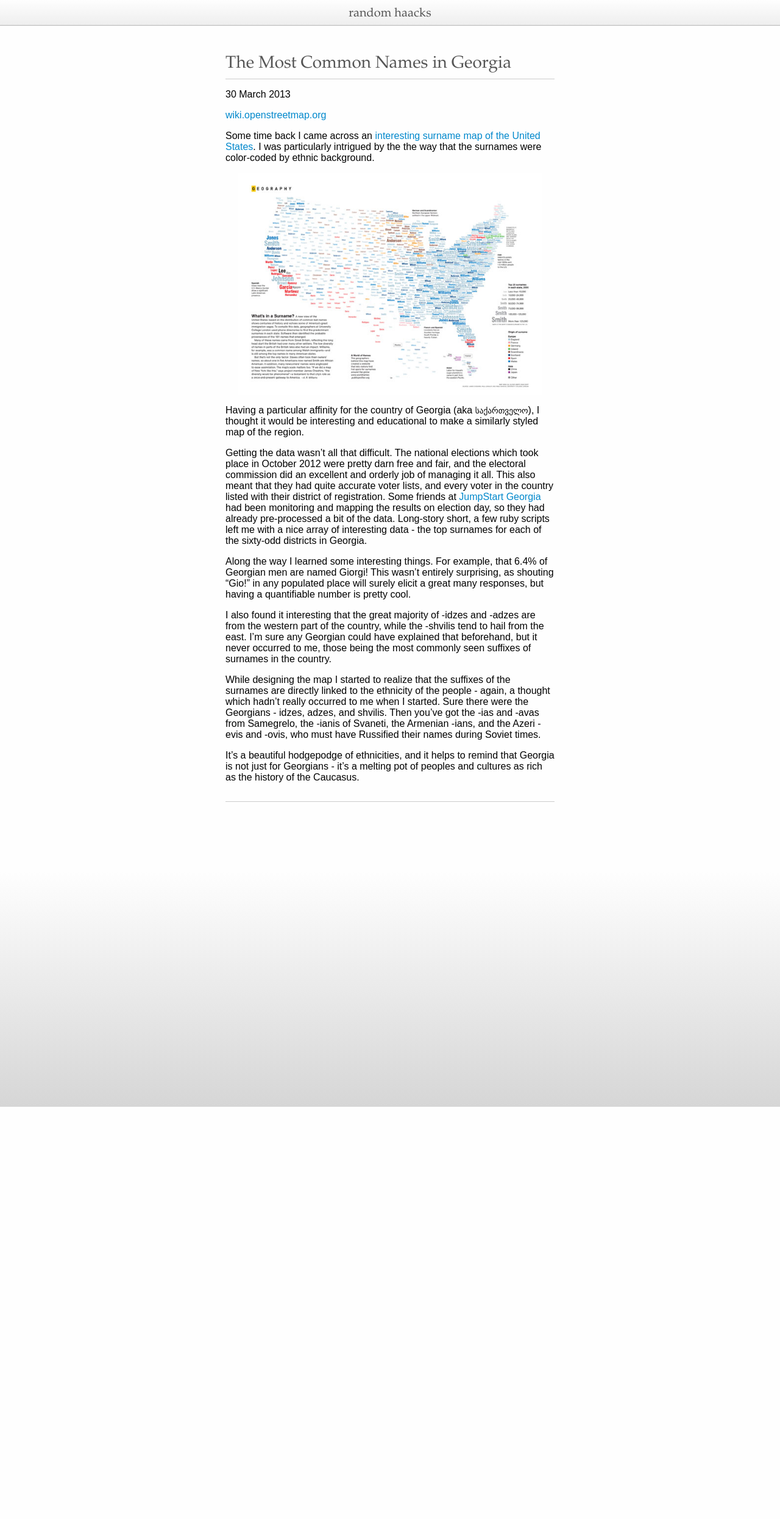
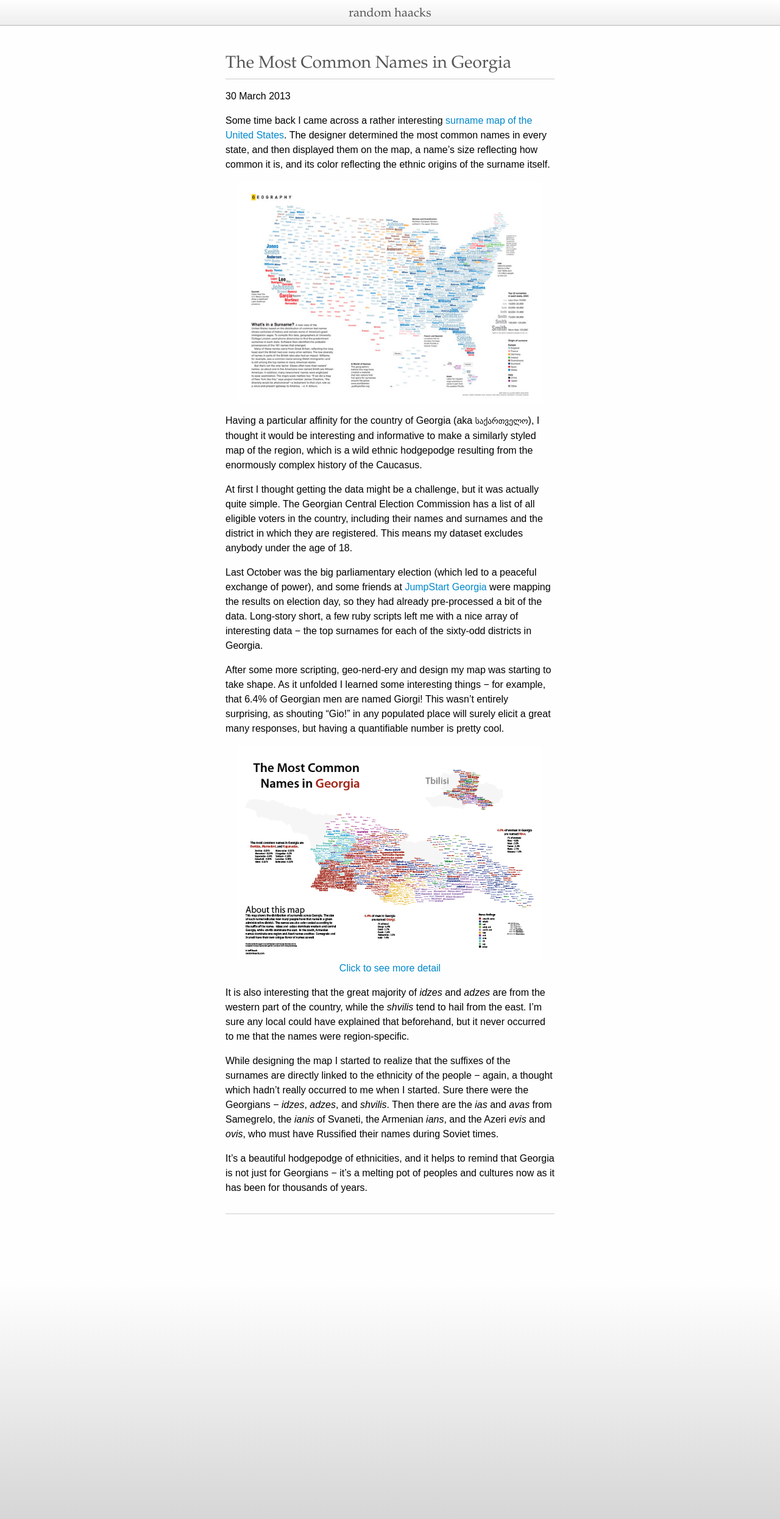
Before and after one commit to jeffhaack/randomhaacks, a Jekyll site: the page built from _posts/blog/2013-03-30-the_most_common_names_in_georgia.md, in a window 1280 px wide. Shown: the whole page at 61% size. Built offline with Jekyll 4.4.1, drawn with Linux system fonts in a browser that asks for light colours; Markdown is read by kramdown in place of the engine named in the settings; comment, search, counter and statistics services are not loaded; before the commit the page ends 1815 px from its top, so only the background shows below that.

Commit message:
fixing georgia blog

```diff
--- a/_posts/blog/2013-03-30-the_most_common_names_in_georgia.md
+++ b/_posts/blog/2013-03-30-the_most_common_names_in_georgia.md
@@ -10,20 +10,24 @@ thumbnail: /assets/thumbs/names_georgia_blog_thumb.png
 ================
 <span class="postdate">30 March 2013</span>
 
-[wiki.openstreetmap.org](http://wiki.openstreetmap.org/)
-
-Some time back I came across an <a href="http://spatialanalysis.co.uk/2011/01/whats-in-a-surname/" target="blank">interesting surname map of the United States</a>. I was particularly intrigued by the the way that the surnames were color-coded by ethnic background.
+Some time back I came across a rather interesting <a href="http://spatialanalysis.co.uk/2011/01/whats-in-a-surname/" target="blank">surname map of the United States</a>. The designer determined the most common names in every state, and then displayed them on the map, a name's size reflecting how common it is, and its color reflecting the ethnic origins of the surname itself.
 
 <a href="http://spatialanalysis.co.uk/2011/01/whats-in-a-surname/" target="blank"><img src="/assets/images/georgia_name_map/surnames_usa.jpg" width="500" alt="USA Surname Map" /></a>
 
-Having a particular affinity for the country of Georgia (aka <span class="smaller">საქართველო</span>), I thought it would be interesting and educational to make a similarly styled map of the region.
+Having a particular affinity for the country of Georgia (aka <span class="smaller">საქართველო</span>), I thought it would be interesting and informative to make a similarly styled map of the region, which is a wild ethnic hodgepodge resulting from the enormously complex history of the Caucasus.
 
-Getting the data wasn't all that difficult. The national elections which took place in October 2012 were pretty darn free and fair, and the electoral commission did an excellent and orderly job of managing it all. This also meant that they had quite accurate voter lists, and every voter in the country listed with their district of registration. Some friends at <a href="http://jumpstart.ge" target="blank">JumpStart Georgia</a> had been monitoring and mapping the results on election day, so they had already pre-processed a bit of the data. Long-story short, a few ruby scripts left me with a nice array of interesting data - the top surnames for each of the sixty-odd districts in Georgia.
+At first I thought getting the data might be a challenge, but it was actually quite simple. The Georgian Central Election Commission has a list of all eligible voters in the country, including their names and surnames and the district in which they are registered. This means my dataset excludes anybody under the age of 18.
 
-Along the way I learned some interesting things. For example, that 6.4% of Georgian men are named Giorgi! This wasn't entirely surprising, as shouting "Gio!" in any populated place will surely elicit a great many responses, but having a quantifiable number is pretty cool.
+Last October was the big parliamentary election (which led to a peaceful exchange of power), and some friends at <a href="http://jumpstart.ge" target="blank">JumpStart Georgia</a> were mapping the results on election day, so they had already pre-processed a bit of the data. Long-story short, a few ruby scripts left me with a nice array of interesting data &#8722; the top surnames for each of the sixty-odd districts in Georgia.
 
-I also found it interesting that the great majority of -idzes and -adzes are from the western part of the country, while the -shvilis tend to hail from the east. I'm sure any Georgian could have explained that beforehand, but it never occurred to me, those being the most commonly seen suffixes of surnames in the country.
+After some more scripting, geo-nerd-ery and design my map was starting to take shape. As it unfolded I learned some interesting things &#8722; for example, that 6.4% of Georgian men are named Giorgi! This wasn't entirely surprising, as shouting "Gio!" in any populated place will surely elicit a great many responses, but having a quantifiable number is pretty cool.
 
-While designing the map I started to realize that the suffixes of the surnames are directly linked to the ethnicity of the people - again, a thought which hadn't really occurred to me when I started. Sure there were the Georgians - idzes, adzes, and shvilis. Then you've got the -ias and -avas from Samegrelo, the -ianis of Svaneti, the Armenian -ians, and the Azeri -evis and -ovis, who must have Russified their names during Soviet times.
+<center>
+<a href="{{ site.baseurl }}/projects/the-most-common-names-in-georgia"><img src="/assets/images/georgia_name_map/Georgia_Name_Map_small.png" width="500" alt="The Most Common Names in Georgia" />
+Click to see more detail</a></center>
 
-It's a beautiful hodgepodge of ethnicities, and it helps to remind that Georgia is not just for Georgians - it's a melting pot of peoples and cultures as rich as the history of the Caucasus.
+It is also interesting that the great majority of <i>idzes</i> and <i>adzes</i> are from the western part of the country, while the <i>shvilis</i> tend to hail from the east. I'm sure any local could have explained that beforehand, but it never occurred to me that the names were region-specific.
+
+While designing the map I started to realize that the suffixes of the surnames are directly linked to the ethnicity of the people &#8722; again, a thought which hadn't really occurred to me when I started. Sure there were the Georgians &#8722; <i>idzes</i>, <i>adzes</i>, and <i>shvilis</i>. Then there are the <i>ias</i> and <i>avas</i> from Samegrelo, the <i>ianis</i> of Svaneti, the Armenian <i>ians</i>, and the Azeri <i>evis</i> and <i>ovis</i>, who must have Russified their names during Soviet times.
+
+It's a beautiful hodgepodge of ethnicities, and it helps to remind that Georgia is not just for Georgians &#8722; it's a melting pot of peoples and cultures now as it has been for thousands of years.
--- a/assets/css/layout.css
+++ b/assets/css/layout.css
@@ -59,6 +59,7 @@ body {
 	background-color: #fefefe;
 	font-family: Baskerville, Caslon, Constantia, "Lucida Bright", sans-serif;
 	font-size: 1em;
+	line-height: 1.5em;
 }
 
 #navbar, #footer-wrapper {
```
Also changed, not shown: README.md.
